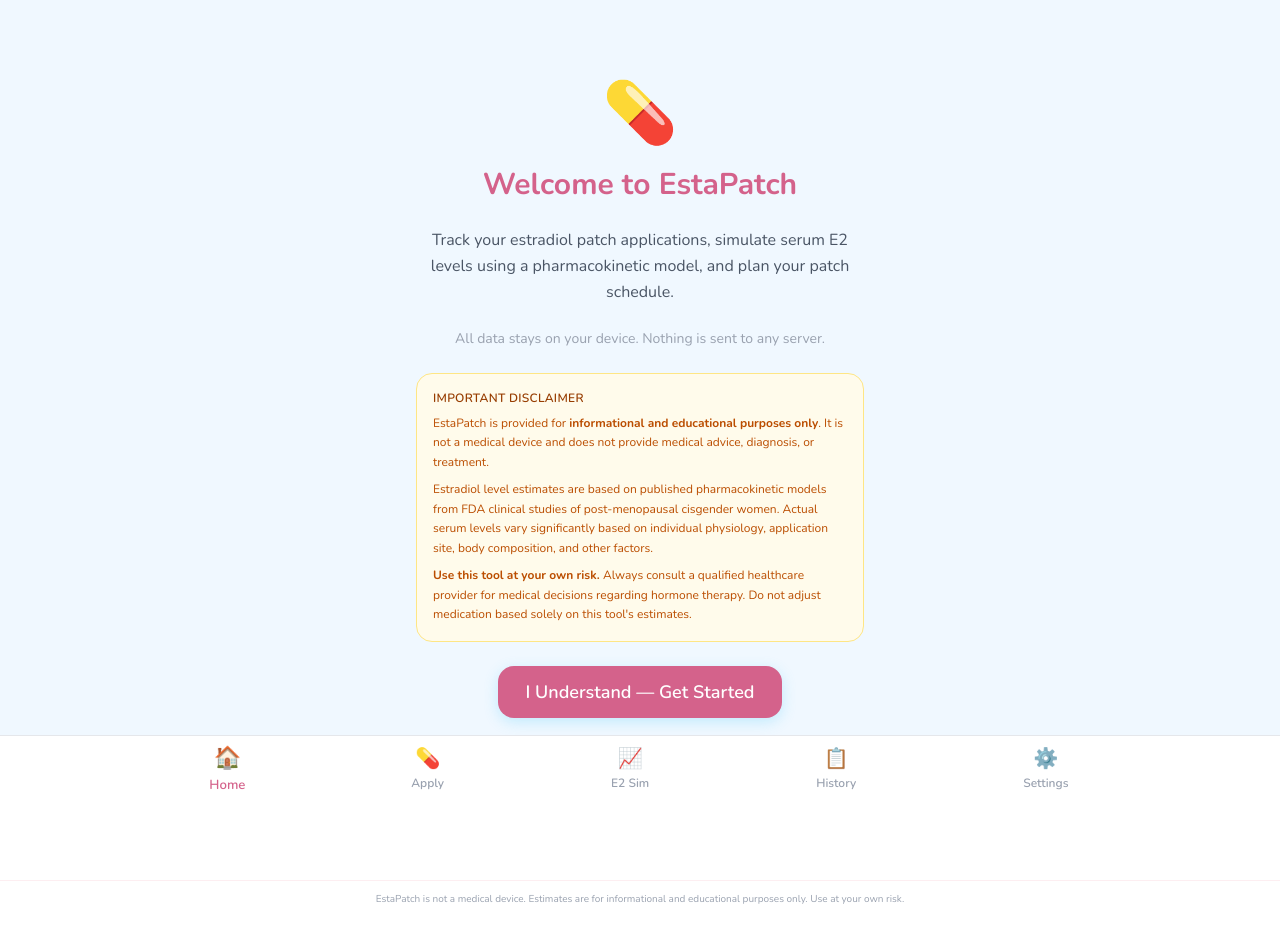
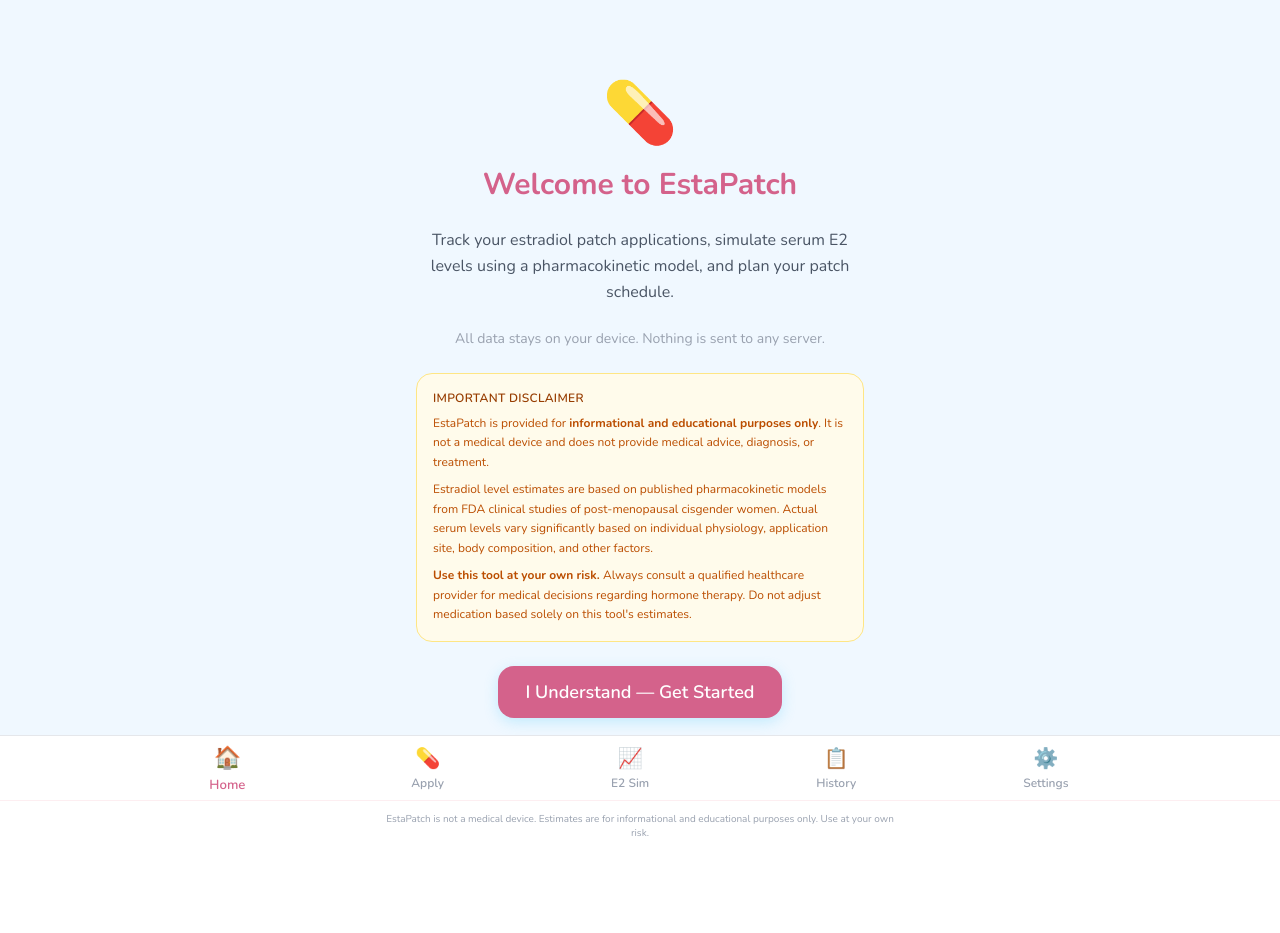
Before and after one commit to scott-yj-yang/estrapatch, a Next.js app: page / in a window 1280 px wide. Built offline with nearby package versions, Linux system fonts and the light colour scheme.

Commit message:
fix: move disclaimer footer inside main so it appears above fixed nav

```diff
--- a/src/app/layout.tsx
+++ b/src/app/layout.tsx
@@ -33,15 +33,17 @@
   return (
     <html lang="en">
       <body className={`${nunito.variable} font-sans antialiased`}>
-        <main className="pb-20">{children}</main>
+        <main className="pb-20">
+          {children}
+          <footer className="text-center py-3 px-4 border-t border-kawaii-pink/20">
+            <p className="text-[10px] text-gray-400 leading-snug max-w-lg mx-auto">
+              EstaPatch is not a medical device. Estimates are for informational and educational purposes only. Use at your own risk.
+            </p>
+          </footer>
+        </main>
         <NavBar />
         <NotificationSetup />
         <ReminderPoller />
-        <footer className="text-center py-3 px-4 border-t border-kawaii-pink/20">
-          <p className="text-[10px] text-gray-400 leading-snug">
-            EstaPatch is not a medical device. Estimates are for informational and educational purposes only. Use at your own risk.
-          </p>
-        </footer>
       </body>
     </html>
   );
```
